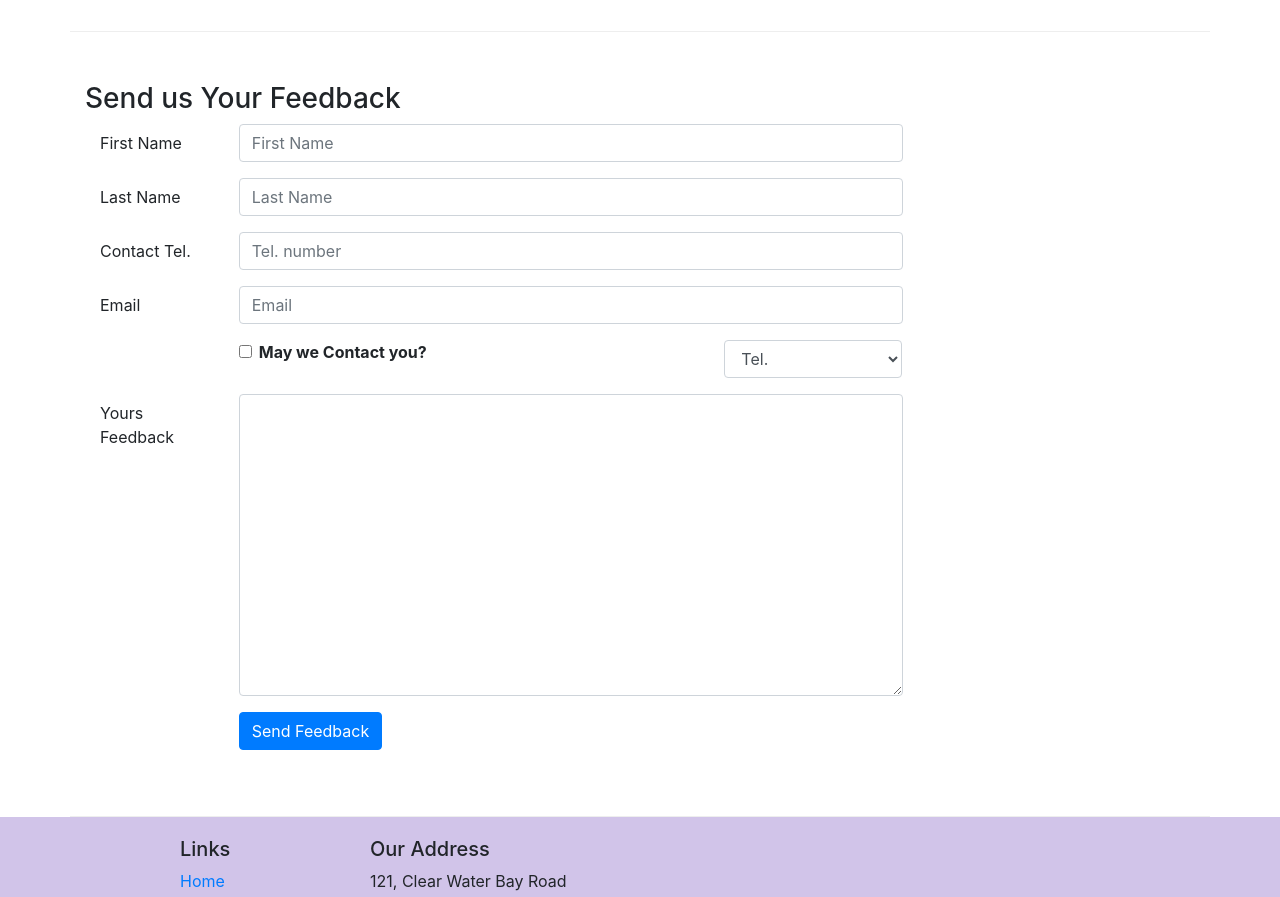
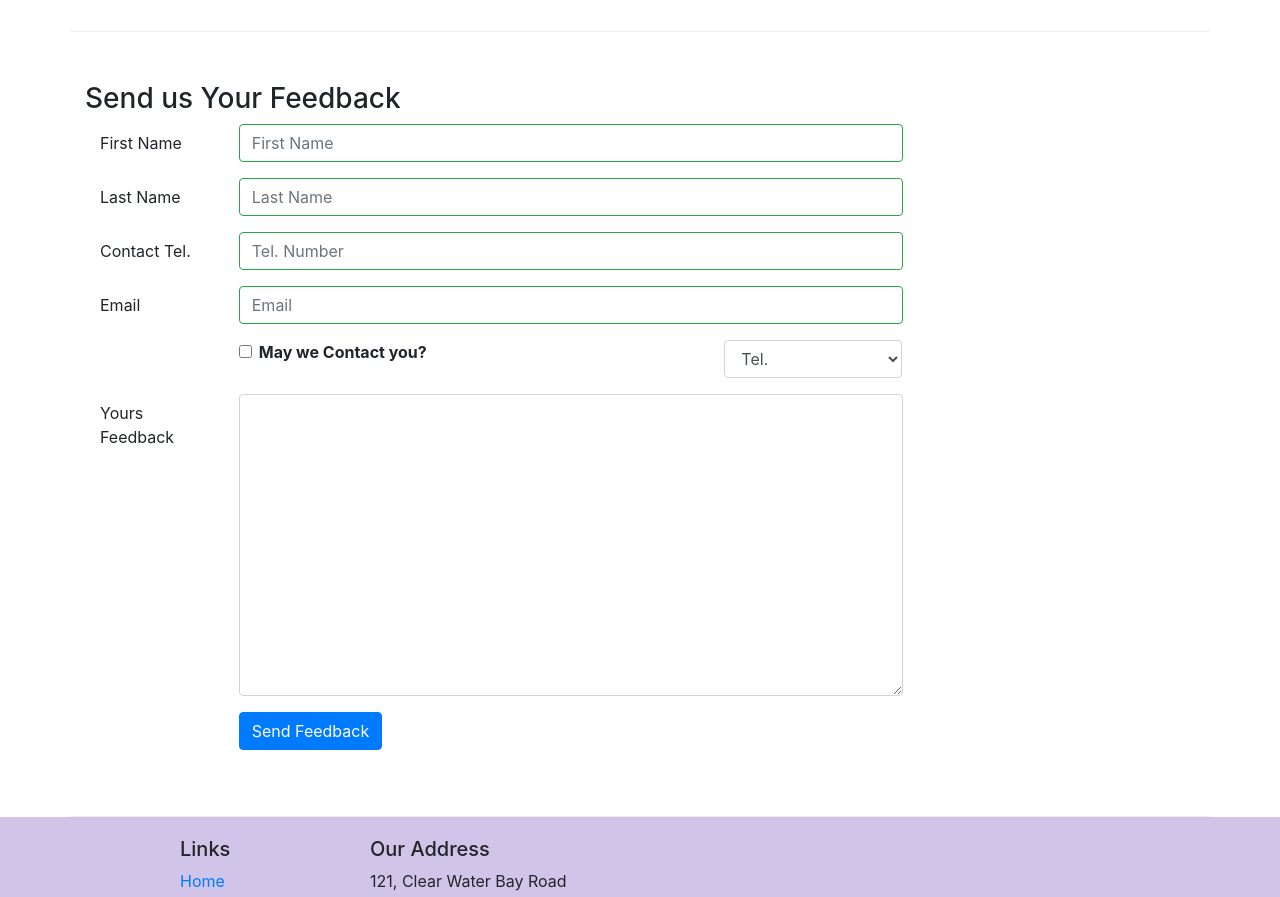
Before and after one commit to Latikeshnikam/coursera-react-app, a React (Create React App) app: page /contactus in a window 1280 px wide. Shown: the part 860-1757 px from the top of the page. Built offline with nearby package versions, Linux system fonts and the light colour scheme.

Commit message:
Controlled forms updated

```diff
--- a/src/components/ContactComponent.js
+++ b/src/components/ContactComponent.js
@@ -1,5 +1,5 @@
 import React, { Component } from 'react';
-import { Breadcrumb, BreadcrumbItem, Form, Button, FormGroup, Label, Input, Col } from 'reactstrap';
+import { Breadcrumb, BreadcrumbItem, Form, Button, FormGroup, Label, Input, Col, FormFeedback } from 'reactstrap';
 import { Link } from 'react-router-dom';
 
 class Contact extends Component {
@@ -12,10 +12,57 @@ class Contact extends Component {
       email: "",
       agree: false,
       ContactType: "",
-      message: ""
+      message: "",
+      touched: {
+        firstname: false,
+        lastname: false,
+        telnum: false,
+        email: false
+      }
     }
     this.handleSubmit = this.handleSubmit.bind(this);
     this.handleInputChange = this.handleInputChange.bind(this);
+    this.handleBlur = this.handleBlur.bind(this);
+  }
+
+  handleBlur = (field) => (evt) => {
+    this.setState({
+      touched: { ...this.state.touched, [field]: true }
+    });
+  }
+
+  validate(firstname, lastname, telnum, email){
+    const errors = {
+      firstname: "",
+      lastname: "",
+      telnum: "",
+      email: ""
+    };
+
+    if(this.state.touched.firstname && firstname.length < 3){
+      errors.firstname = "First Name should be >= 3 characters";
+    }
+    else if(this.state.touched.firstname && firstname.length > 10) {
+      errors.firstname = "First Name should be >= 3 characters";
+    }
+
+    if(this.state.touched.lastname && lastname.length < 3){
+      errors.lastname = "Last Name should be >= 3 characters";
+    }
+    else if(this.state.touched.lastname && lastname.length > 10) {
+      errors.lastname = "Last Name should be >= 3 characters";
+    }
+
+    const reg = /^\d+$/;
+    if(this.state.touched.telnum && !reg.test(telnum)){
+      errors.telnum = "Tel. Number should contain only numbers";
+    }
+
+    if(this.state.touched.email && email.split('').filter( x => x === '@').length !== 1){
+      errors.email = "Email should contain a '@'";
+    }
+
+    return errors;
   }
 
   handleInputChange(event){
@@ -35,6 +82,7 @@ class Contact extends Component {
   }
 
   render(){
+    const errors = this.validate(this.state.firstname, this.state.lastname, this.state.telnum, this.state.email);
     return(
         <div className="container">
             <div className="row">
@@ -82,28 +130,54 @@ class Contact extends Component {
                   <FormGroup row>
                               <Label htmlFor="firstname" md={2}>First Name</Label>
                               <Col md={10}>
-                        <Input type="text" id="firstname" Name="firstname" placeholder="First Name" value={this.state.firstname} onChange={this.handleInputChange} />
+                                  <Input type="text" id="firstname" name="firstname"
+                                      placeholder="First Name"
+                                      value={this.state.firstname}
+                                      valid={errors.firstname === ''}
+                                      invalid={errors.firstname !== ''}
+                                      onBlur={this.handleBlur('firstname')}
+                                      onChange={this.handleInputChange} />
+                                  <FormFeedback>{errors.firstname}</FormFeedback>
                               </Col>
                           </FormGroup>
-
                           <FormGroup row>
                               <Label htmlFor="lastname" md={2}>Last Name</Label>
                               <Col md={10}>
-                        <Input type="text" id="lastname" Name="lastname" placeholder="Last Name" value={this.state.lastname} onChange={this.handleInputChange}/>
+                                  <Input type="text" id="lastname" name="lastname"
+                                      placeholder="Last Name"
+                                      value={this.state.lastname}
+                                      valid={errors.lastname === ''}
+                                      invalid={errors.lastname !== ''}
+                                      onBlur={this.handleBlur('lastname')}
+                                      onChange={this.handleInputChange} />
+                                  <FormFeedback>{errors.lastname}</FormFeedback>
                               </Col>
                           </FormGroup>
 
                           <FormGroup row>
                                       <Label htmlFor="telnum" md={2}>Contact Tel.</Label>
                                       <Col md={10}>
-                        <Input type="tel" id="telnum" Name="telnum" placeholder="Tel. number" value={this.state.telnum} onChange={this.handleInputChange}/>
+                                          <Input type="tel" id="telnum" name="telnum"
+                                              placeholder="Tel. Number"
+                                              value={this.state.telnum}
+                                              valid={errors.telnum === ''}
+                                              invalid={errors.telnum !== ''}
+                                              onBlur={this.handleBlur('telnum')}
+                                              onChange={this.handleInputChange} />
+                                          <FormFeedback>{errors.telnum}</FormFeedback>
                                       </Col>
                                   </FormGroup>
-
                                   <FormGroup row>
                                       <Label htmlFor="email" md={2}>Email</Label>
                                       <Col md={10}>
-                        <Input type="email" id="email" Name="email" placeholder="Email" value={this.state.email} onChange={this.handleInputChange}/>
+                                          <Input type="email" id="email" name="email"
+                                              placeholder="Email"
+                                              value={this.state.email}
+                                              valid={errors.email === ''}
+                                              invalid={errors.email !== ''}
+                                              onBlur={this.handleBlur('email')}
+                                              onChange={this.handleInputChange} />
+                                          <FormFeedback>{errors.email}</FormFeedback>
                                       </Col>
                                   </FormGroup>
 
```
Lines whose indentation alone changed are shown as unchanged.
